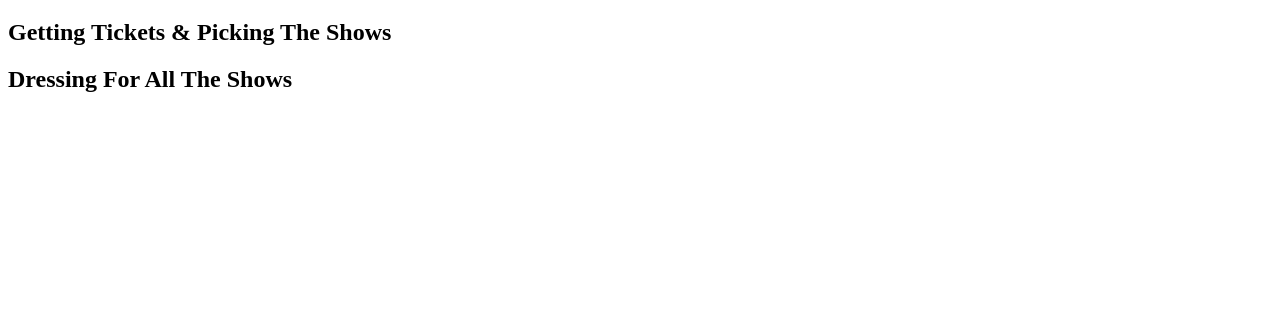
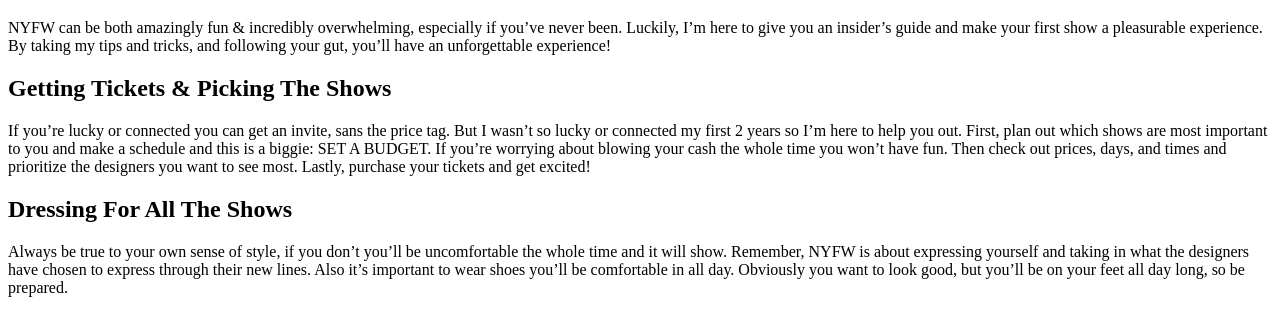
Before and after one commit to AbrahimAbdulkader/FashionBlog, a plain HTML site: page FashionBlog/index.html in a window 1280 px wide. Shown: the part 61-396 px from the top of the page. Drawn offline with Linux system fonts and the light colour scheme.

Commit message:
Added Paragraphs

```diff
--- a/FashionBlog/index.html
+++ b/FashionBlog/index.html
@@ -11,7 +11,21 @@
 <title>Everyday with Isa</title>
 
 <h1>An Insider's Guide To NYFW</h1>
+<p>NYFW can be both amazingly fun & incredibly overwhelming, especially if you’ve never been. Luckily, I’m here to give
+    you an insider’s guide and make your first show a pleasurable experience. By taking my tips and tricks, and
+    following your gut, you’ll have an unforgettable experience!</p>
+
 <h2>Getting Tickets & Picking The Shows</h2>
+<p>If you’re lucky or connected you can get an invite, sans the price tag. But I wasn’t so lucky or connected my first 2
+    years so I’m here to help you out. First, plan out which shows are most important to you and make a schedule and
+    this is a biggie: SET A BUDGET. If you’re worrying about blowing your cash the whole time you won’t have fun. Then
+    check out prices, days, and times and prioritize the designers you want to see most. Lastly, purchase your tickets
+    and get excited!</p>
+
 <h2>Dressing For All The Shows</h2>
+<p>Always be true to your own sense of style, if you don’t you’ll be uncomfortable the whole time and it will show.
+    Remember, NYFW is about expressing yourself and taking in what the designers have chosen to express through their
+    new lines. Also it’s important to wear shoes you’ll be comfortable in all day. Obviously you want to look good, but
+    you’ll be on your feet all day long, so be prepared.</p>
 
 </html>
```
